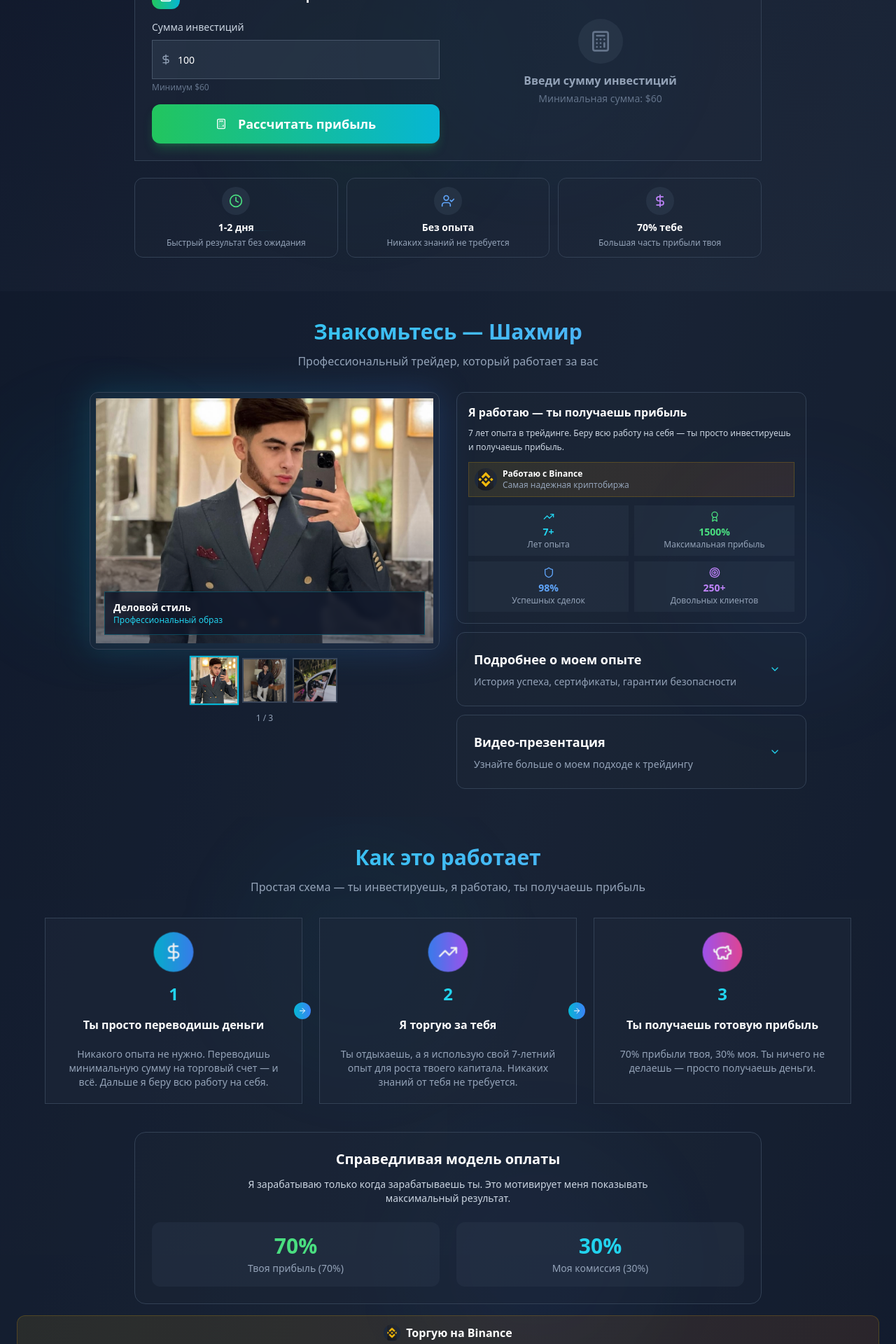
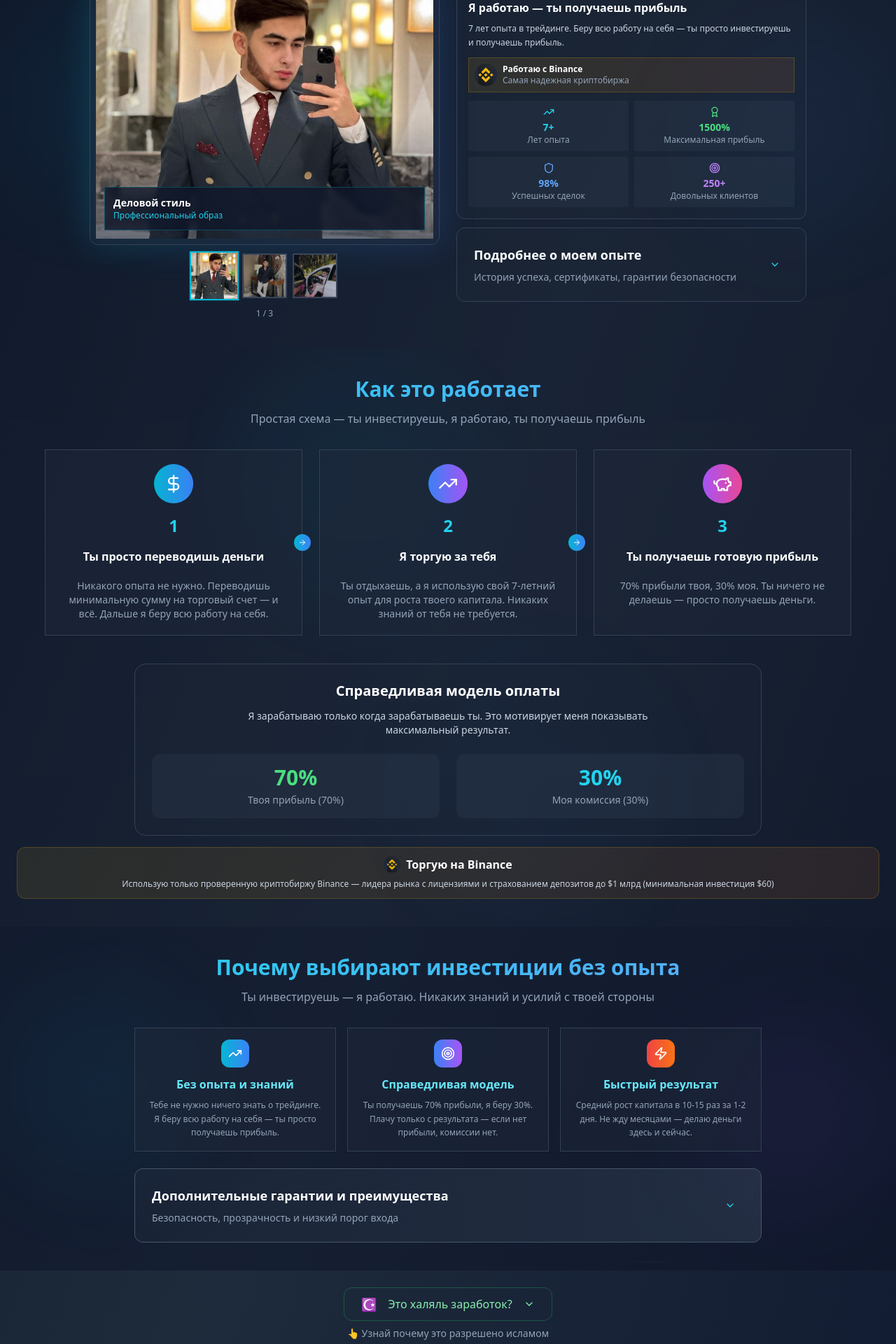
Before and after one commit to estaiazep/-, a Next.js app: page / in a window 1280 px wide. Shown: the part 880-2800 px from the top of the page at 70% size. Built offline with nearby package versions, Linux system fonts and the light colour scheme.

Commit message:
feat: streamline landing with collapsible sections and mobile optimization
Remove "My Results" button, make calculator collapsible, remove video presentation, make HalalInfo collapsible, and optimize for mobile.

#VERCEL_SKIP

Co-authored-by: null <196481999+estaiazep@users.noreply.github.com>

```diff
--- a/app/globals.css
+++ b/app/globals.css
@@ -159,12 +159,12 @@ html {
   background: #0891b2;
 }
 
-/* Mobile-first optimizations */
+/* Улучшенная мобильная адаптация */
 @media (max-width: 640px) {
   /* Увеличить размер кликабельных элементов */
   .mobile-touch-target {
-    min-height: 48px;
-    min-width: 48px;
+    min-height: 56px;
+    min-width: 56px;
   }
 
   /* Улучшить читаемость текста */
@@ -187,31 +187,110 @@ html {
   /* Увеличить размер кнопок */
   button,
   .btn {
-    min-height: 48px;
+    min-height: 56px;
     font-size: 16px;
+    padding: 1rem 1.5rem;
   }
 
   /* Оптимизировать input поля */
   input[type="number"],
   input[type="text"] {
     font-size: 16px;
+    min-height: 56px;
+    padding: 1rem;
+  }
+
+  /* Увеличить отступы между секциями */
+  section {
+    padding-top: 2rem;
+    padding-bottom: 2rem;
+  }
+
+  /* Оптимизировать карточки */
+  .card {
+    padding: 1rem;
+    margin-bottom: 1rem;
+  }
+
+  /* Улучшить заголовки */
+  h1 {
+    font-size: 2.5rem;
+    line-height: 1.1;
+    margin-bottom: 1rem;
+  }
+
+  h2 {
+    font-size: 1.75rem;
+    line-height: 1.2;
+    margin-bottom: 0.75rem;
+  }
+
+  h3 {
+    font-size: 1.25rem;
+    line-height: 1.3;
+    margin-bottom: 0.5rem;
+  }
+
+  /* Оптимизировать текст */
+  p {
+    font-size: 1rem;
+    line-height: 1.6;
+    margin-bottom: 1rem;
+  }
+
+  /* Увеличить отступы между кликабельными элементами */
+  .mobile-spacing > * + * {
+    margin-top: 1rem;
+  }
+
+  /* Оптимизировать grid для мобильных */
+  .grid {
+    gap: 1rem;
+  }
+
+  /* Улучшить видимость ссылок */
+  a {
     min-height: 48px;
+    display: inline-flex;
+    align-items: center;
+    justify-content: center;
+    padding: 0.75rem 1rem;
   }
 }
 
-/* Улучшить видимость на маленьких экранах */
-@media (max-width: 480px) {
+/* Дополнительная оптимизация для очень маленьких экранов */
+@media (max-width: 380px) {
   .hero-title {
     font-size: 2rem;
-    line-height: 1.2;
+    line-height: 1.1;
   }
 
   .section-title {
     font-size: 1.5rem;
   }
 
-  /* Увеличить отступы между кликабельными элементами */
+  /* Еще больше увеличить отступы между кликабельными элементами */
   .mobile-spacing > * + * {
-    margin-top: 1rem;
+    margin-top: 1.25rem;
+  }
+
+  /* Оптимизировать кнопки для маленьких экранов */
+  button,
+  .btn {
+    width: 100%;
+    min-height: 60px;
+    font-size: 18px;
   }
 }
+
+/* Оптимизация для landscape ориентации на мобильных */
+@media (max-width: 640px) and (orientation: landscape) {
+  section {
+    padding-top: 1rem;
+    padding-bottom: 1rem;
+  }
+
+  .hero-title {
+    font-size: 2rem;
+  }
+}
--- a/app/page.tsx
+++ b/app/page.tsx
@@ -6,24 +6,22 @@ import { Card, CardContent } from "@/components/ui/card"
 import HowItWorks from "@/components/how-it-works"
 import CompactAbout from "@/components/compact-about"
 import CompactFeatures from "@/components/compact-features"
-import ProfitCalculator from "@/components/profit-calculator"
 import LanguageSwitcher from "@/components/language-switcher"
 import MobileMenu from "@/components/mobile-menu"
 import FloatingElements from "@/components/floating-elements"
 import AnimatedCounter from "@/components/animated-counter"
 import ExpandableSection from "@/components/expandable-section"
-import ResultsGallery from "@/components/results-gallery"
 import { translations, type Language, type TranslationKey } from "@/lib/translations"
 import Image from "next/image"
 import CurrencySwitcher, { type Currency } from "@/components/currency-switcher"
-import HalalInfo from "@/components/halal-info"
 import { formatCurrency, convertCurrency } from "@/lib/currency"
+import ExpandableProfitCalculator from "@/components/expandable-profit-calculator"
+import ExpandableHalalInfo from "@/components/expandable-halal-info"
 
 export default function LandingPage() {
   const [language, setLanguage] = useState<Language>("ru")
   const [currency, setCurrency] = useState<Currency>("USD")
   const [isScrolled, setIsScrolled] = useState(false)
-  const [isResultsOpen, setIsResultsOpen] = useState(false)
 
   const t = (key: TranslationKey) => translations[language][key]
 
@@ -66,7 +64,7 @@ export default function LandingPage() {
       text:
         language === "ru"
           ? "Не верил в такие заработки, думал - очередной развод. Решил проверить с малой суммы. Вложил 120$, наутро уже 1680$! Теперь регулярно инвестирую и планирую бросить основную работу."
-          : "Bunday daromadlarga ishonmasdim, navbatdagi firibgarlik deb o'yladim. Kichik summa bilan tekshirishga qaror qildim. 120$ tikdim, ertalab 1680$! Endi muntazam investitsiya qilaman va asosiy ishimni tashlashni rejalashtirmoqdaman.",
+          : "Bunday daromadlarga ishonmasdim, navbatdagi firibgarlik deb o'yladim. Kichik summa bilan tekshirishga qaror qildim. 120$ tikdim, ertalab 1680$! Endi muntazam investitsiya qilaman va asosiy ishimni tashlashni rejalashtiryapman.",
       avatar: "DP",
     },
   ]
@@ -119,11 +117,8 @@ export default function LandingPage() {
   ]
 
   return (
-    <div className="min-h-screen bg-gradient-to-br from-slate-900 via-slate-800 to-slate-900 relative overflow-x-hidden">
+    <div className="min-h-screen bg-gradient-to-br from-slate-900 via-slate-800 to-slate-900 relative overflow-x-hidden mobile-spacing">
       <FloatingElements />
-
-      {/* Results Gallery Modal */}
-      <ResultsGallery language={language} isOpen={isResultsOpen} onClose={() => setIsResultsOpen(false)} />
 
       {/* Fixed Header */}
       <header
@@ -196,12 +191,6 @@ export default function LandingPage() {
                 {t("trustCapital")}
                 <ArrowRight className="ml-2 w-3 h-3" />
               </a>
-              <button
-                onClick={() => setIsResultsOpen(true)}
-                className="w-full sm:w-auto border border-slate-600 text-slate-300 hover:bg-slate-800 px-8 py-4 rounded-xl inline-flex items-center justify-center text-lg min-h-[56px]"
-              >
-                {t("viewResults")}
-              </button>
             </div>
 
             {/* Компактная статистика */}
@@ -229,11 +218,11 @@ export default function LandingPage() {
         </div>
       </section>
 
-      <ProfitCalculator language={language} currency={currency} />
+      <ExpandableProfitCalculator language={language} currency={currency} />
       <CompactAbout language={language} />
       <HowItWorks language={language} currency={currency} />
       <CompactFeatures language={language} />
-      <HalalInfo language={language} />
+      <ExpandableHalalInfo language={language} />
 
       {/* Компактные отзывы */}
       <section id="testimonials" className="py-8 sm:py-10 relative overflow-hidden">
--- a/components/compact-about.tsx
+++ b/components/compact-about.tsx
@@ -1,8 +1,5 @@
 "use client"
-
-import { useState } from "react"
-import { Button } from "@/components/ui/button"
-import { TrendingUp, Award, Shield, Target, Play, Pause } from "lucide-react"
+import { TrendingUp, Award, Shield, Target } from "lucide-react"
 import AnimatedCounter from "./animated-counter"
 import ExpandableSection from "./expandable-section"
 import PhotoGallery from "./photo-gallery"
@@ -14,7 +11,6 @@ interface CompactAboutProps {
 }
 
 export default function CompactAbout({ language }: CompactAboutProps) {
-  const [isVideoPlaying, setIsVideoPlaying] = useState(false)
   const t = (key: TranslationKey) => translations[language][key]
 
   const achievements = [
@@ -159,36 +155,6 @@ export default function CompactAbout({ language }: CompactAboutProps) {
                 </div>
               </div>
             </ExpandableSection>
-
-            {/* Видео в выпадающем блоке */}
-            <ExpandableSection
-              title={language === "ru" ? "Видео-презентация" : "Video taqdimot"}
-              preview={
-                language === "ru"
-                  ? "Узнайте больше о моем подходе к трейдингу"
-                  : "Treydingga yondashuvim haqida ko'proq bilib oling"
-              }
-            >
-              <div className="text-center p-3 bg-slate-700/30 rounded-lg">
-                <div className="w-12 h-12 bg-gradient-to-r from-cyan-500 to-blue-500 rounded-full flex items-center justify-center mx-auto mb-3">
-                  {isVideoPlaying ? <Pause className="w-6 h-6 text-white" /> : <Play className="w-6 h-6 text-white" />}
-                </div>
-                <h4 className="font-semibold text-white mb-1 text-sm">
-                  {language === "ru" ? "Личное обращение" : "Shaxsiy murojaat"}
-                </h4>
-                <p className="text-slate-400 text-xs mb-3">
-                  {language === "ru"
-                    ? "Посмотрите, как я объясняю свой подход к инвестициям"
-                    : "Investitsiyalarga yondashuvimni qanday tushuntirishimni ko'ring"}
-                </p>
-                <Button
-                  onClick={() => setIsVideoPlaying(!isVideoPlaying)}
-                  className="bg-gradient-to-r from-cyan-500 to-blue-500 hover:from-cyan-600 hover:to-blue-600 text-white text-base px-6 py-3 min-h-[48px]"
-                >
-                  {isVideoPlaying ? "Пауза" : "Смотреть видео"}
-                </Button>
-              </div>
-            </ExpandableSection>
           </div>
         </div>
       </div>
--- /dev/null
+++ b/components/expandable-halal-info.tsx
@@ -0,0 +1,47 @@
+"use client"
+
+import { useState } from "react"
+import { ChevronDown, ChevronUp } from "lucide-react"
+import { Button } from "@/components/ui/button"
+import HalalInfo from "./halal-info"
+import type { Language } from "@/lib/translations"
+
+interface ExpandableHalalInfoProps {
+  language: Language
+}
+
+export default function ExpandableHalalInfo({ language }: ExpandableHalalInfoProps) {
+  const [isOpen, setIsOpen] = useState(false)
+
+  return (
+    <section className="py-4 sm:py-6 bg-gradient-to-r from-green-900/5 to-blue-900/5">
+      <div className="container mx-auto px-4 sm:px-6">
+        <div className="text-center">
+          <Button
+            onClick={() => setIsOpen(!isOpen)}
+            variant="outline"
+            className="border-green-500/30 text-green-300 hover:bg-green-500/10 hover:border-green-500/50 px-6 py-3 rounded-xl text-base min-h-[48px] w-full sm:w-auto"
+          >
+            <span className="text-lg mr-2">☪️</span>
+            {language === "ru" ? "Это халяль заработок?" : "Bu halol daromadmi?"}
+            {isOpen ? <ChevronUp className="w-4 h-4 ml-2" /> : <ChevronDown className="w-4 h-4 ml-2" />}
+          </Button>
+
+          {!isOpen && (
+            <p className="text-slate-400 text-sm mt-2">
+              {language === "ru"
+                ? "👆 Узнай почему это разрешено исламом"
+                : "👆 Nima uchun islom tomonidan ruxsat berilganligini bilib oling"}
+            </p>
+          )}
+        </div>
+      </div>
+
+      {isOpen && (
+        <div className="animate-slide-up">
+          <HalalInfo language={language} />
+        </div>
+      )}
+    </section>
+  )
+}
--- /dev/null
+++ b/components/expandable-profit-calculator.tsx
@@ -0,0 +1,47 @@
+"use client"
+
+import { useState } from "react"
+import { Calculator, ChevronDown, ChevronUp } from "lucide-react"
+import { Button } from "@/components/ui/button"
+import ProfitCalculator from "./profit-calculator"
+import { translations, type Language, type TranslationKey } from "@/lib/translations"
+import type { Currency } from "@/lib/currency"
+
+interface ExpandableProfitCalculatorProps {
+  language: Language
+  currency: Currency
+}
+
+export default function ExpandableProfitCalculator({ language, currency }: ExpandableProfitCalculatorProps) {
+  const [isOpen, setIsOpen] = useState(false)
+  const t = (key: TranslationKey) => translations[language][key]
+
+  return (
+    <section className="py-4 sm:py-6">
+      <div className="container mx-auto px-4 sm:px-6">
+        <div className="text-center">
+          <Button
+            onClick={() => setIsOpen(!isOpen)}
+            className="bg-gradient-to-r from-green-500 to-cyan-500 hover:from-green-600 hover:to-cyan-600 text-white font-semibold px-8 py-4 rounded-xl shadow-lg shadow-green-500/25 transition-all duration-300 hover:scale-105 text-lg min-h-[56px] w-full sm:w-auto"
+          >
+            <Calculator className="w-5 h-5 mr-2" />
+            {t("calculatorTitle")}
+            {isOpen ? <ChevronUp className="w-4 h-4 ml-2" /> : <ChevronDown className="w-4 h-4 ml-2" />}
+          </Button>
+
+          {!isOpen && (
+            <p className="text-slate-400 text-sm mt-2 animate-pulse">
+              {language === "ru" ? "👆 Узнай свою прибыль за 1 клик" : "👆 1 klik bilan foydangizni bilib oling"}
+            </p>
+          )}
+        </div>
+      </div>
+
+      {isOpen && (
+        <div className="animate-slide-up">
+          <ProfitCalculator language={language} currency={currency} />
+        </div>
+      )}
+    </section>
+  )
+}
```
Also changed, not shown: 1 other file (tests, documents, lock files or other folders).
